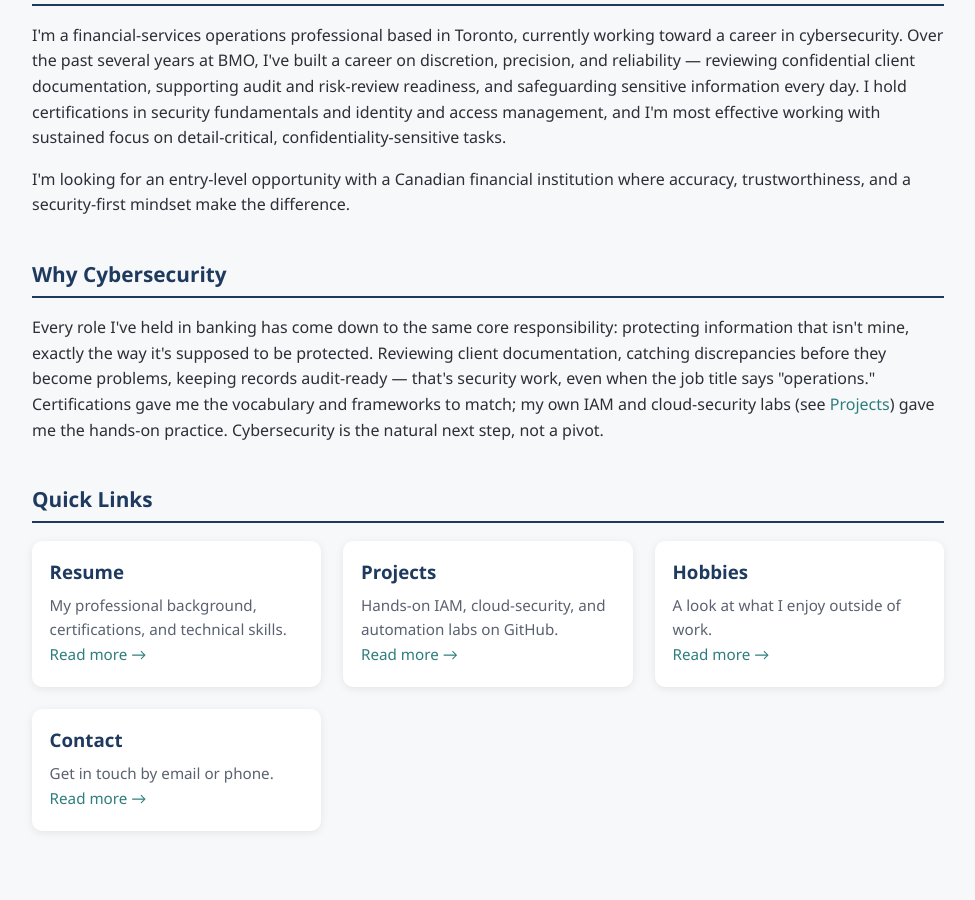
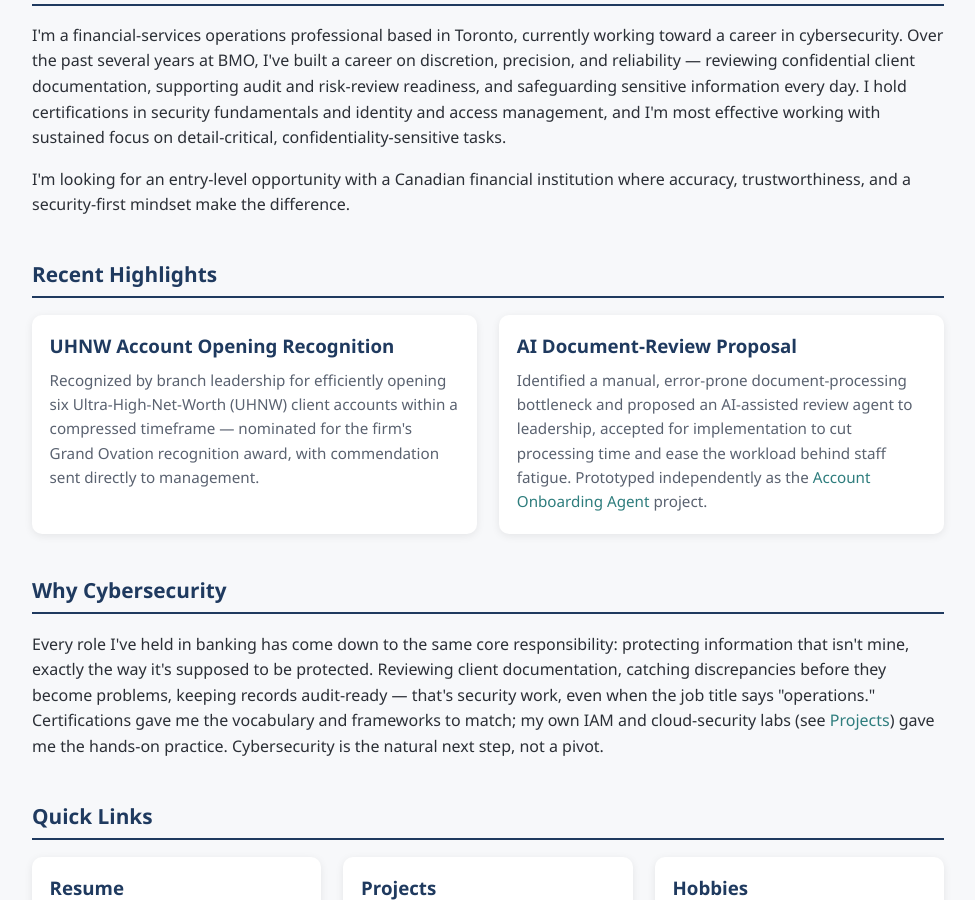
Before and after one commit to calwong88/calvinwong-ca, a Jekyll site: the page built from index.html, in a window 1280 px wide and 900 px high, scrolled down 1026 px. Shown: the whole window, without its empty margins (152-1127 px from the left). Built offline with Jekyll 4.4.1, drawn with Linux system fonts in a browser that asks for light colours.

Commit message:
Add Recent Highlights section and achievement bullets; regenerate resume PDF

```diff
--- a/index.html
+++ b/index.html
@@ -54,6 +54,28 @@ description: Calvin Wong — entry-level cybersecurity analyst candidate and fin
 </section>
 
 <section>
+  <h2>Recent Highlights</h2>
+  <div class="card-grid">
+    <div class="card">
+      <div class="card-body">
+        <h3>UHNW Account Opening Recognition</h3>
+        <p>Recognized by branch leadership for efficiently opening six Ultra-High-Net-Worth (UHNW) client accounts within a
+        compressed timeframe &mdash; nominated for the firm's Grand Ovation recognition award, with commendation sent
+        directly to management.</p>
+      </div>
+    </div>
+    <div class="card">
+      <div class="card-body">
+        <h3>AI Document-Review Proposal</h3>
+        <p>Identified a manual, error-prone document-processing bottleneck and proposed an AI-assisted review agent to
+        leadership, accepted for implementation to cut processing time and ease the workload behind staff fatigue.
+        Prototyped independently as the <a href="{{ '/projects/' | relative_url }}">Account Onboarding Agent</a> project.</p>
+      </div>
+    </div>
+  </div>
+</section>
+
+<section>
   <h2>Why Cybersecurity</h2>
   <p>
     Every role I've held in banking has come down to the same core responsibility: protecting information that isn't
--- a/resume.html
+++ b/resume.html
@@ -36,6 +36,8 @@ description: Calvin Wong's resume — entry-level cybersecurity analyst candidat
     <p class="meta">Toronto, ON &middot; Jun 2025 &ndash; Present</p>
     <ul>
       <li>Safeguard confidential client information while processing account openings, maintenance, and service requests for high-net-worth clients, applying strict access-control and confidentiality standards.</li>
+      <li>Recognized by branch leadership for efficiently opening six Ultra-High-Net-Worth (UHNW) client accounts within a compressed timeframe, prompting a nomination for the firm's Grand Ovation recognition award and commendation directly to management.</li>
+      <li>Identified a manual, error-prone bottleneck in document processing and proposed an AI-assisted document-review agent to leadership &mdash; accepted for implementation to reduce account-processing time and ease the manual workload contributing to staff fatigue (prototyped independently as the <a href="{{ '/projects/' | relative_url }}">Account Onboarding Agent</a> project).</li>
       <li>Review sensitive client documentation and financial records to verify eligibility, detect discrepancies, and support resolution in accordance with banking policy and regulatory requirements &mdash; skills directly transferable to security incident triage and compliance review.</li>
       <li>Maintain audit-ready, organized client records that support internal risk and audit reviews, reflecting strong attention to data integrity and traceability.</li>
       <li>Collaborate discreetly and reliably with relationship managers and wealth advisors, consistently handling privileged information with professionalism.</li>
```
Also changed, not shown: 1 other file.
